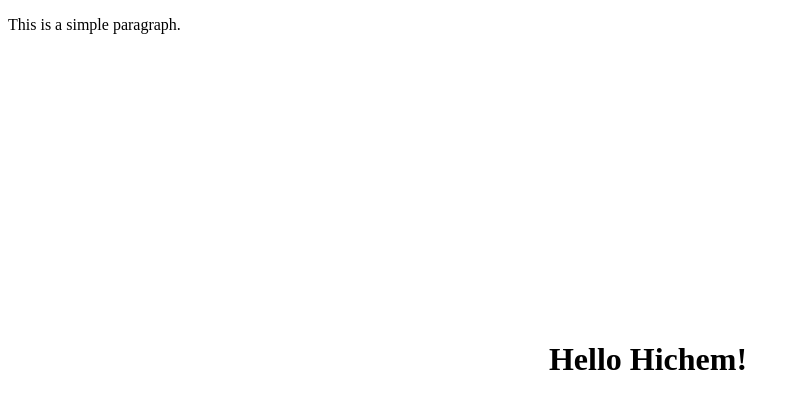
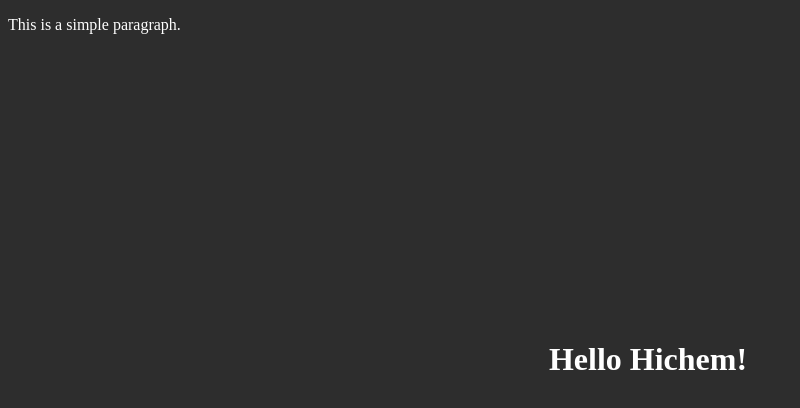
Before and after one commit to hichem-benbrahim/first_application, a plain HTML site: page index.html in a window 1280 px wide. Shown: the whole page, without its empty margins (0-800 px from the left). Drawn offline with Linux system fonts and the light colour scheme.

Commit message:
add color

```diff
--- a/index.html
+++ b/index.html
@@ -6,6 +6,10 @@
         <title>Hello!</title>
     </head>
 <style type="text/css">
+body {
+			background-color: #2D2D2D;
+			color: white;
+		}
 h1 { text-align: center;
 position: absolute;
 top: 40%;
```
